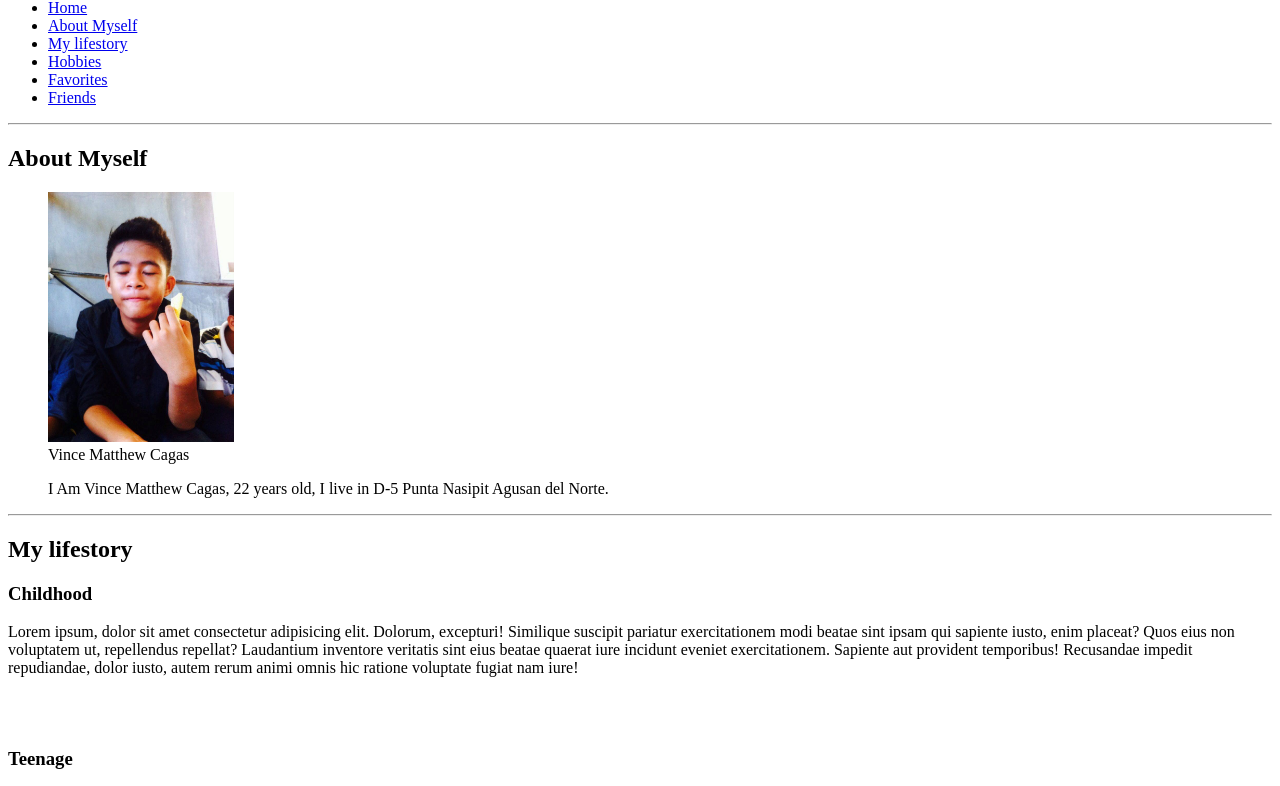
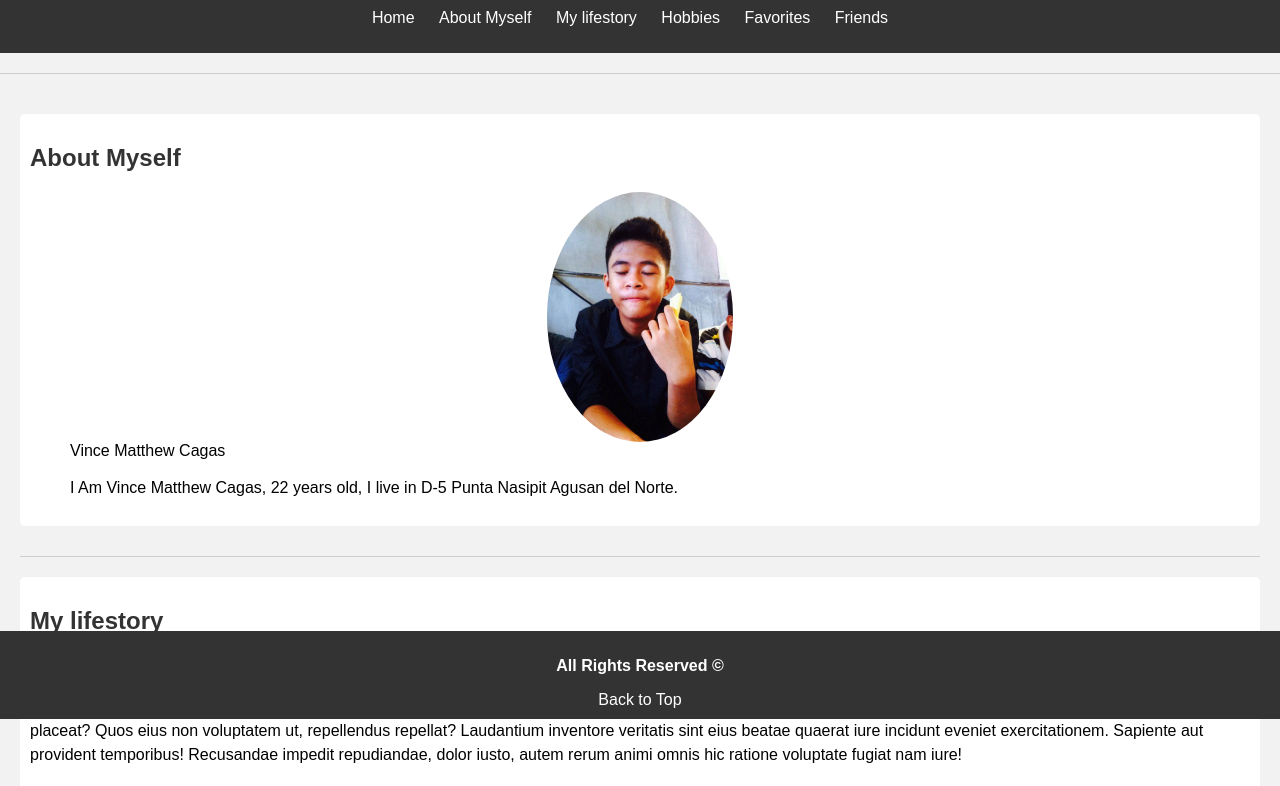
Before and after one commit to akosibazl1/all-about-me, a plain HTML site: page index.html in a window 1280 px wide. Shown: the part 81-867 px from the top of the page. Drawn offline with Linux system fonts and the light colour scheme.

Commit message:
Update index.html

```diff
--- a/index.html
+++ b/index.html
@@ -5,6 +5,72 @@
     <meta name="viewport" content="width=device-width, initial-scale=1.0">
     <title>ALL ABOUT ME</title>
 </head>
+<style>
+    body {
+        font-family: Arial, Helvetica, sans-serif;
+        margin: 0;
+        padding: 0;
+        background-color: #f2f2f2;
+    }
+    header {
+        background-color: #333;
+        color: #fff;
+        padding: 10px;
+    }
+    nav ul {
+        list-style-type: none;
+        padding: 0;
+        text-align: center;
+    }
+    nav ul li {
+        display: inline;
+        margin-right: 20px;
+    }
+    nav ul li a {
+        color: #fff;
+        text-decoration: none;
+    }
+    main {
+        padding: 20px;
+    }
+    article {
+        margin-bottom: 30px;
+    }
+    article h2 {
+        color: #333;
+    }
+    article section {
+        padding: 10px;
+        background-color: #fff;
+        border-radius: 5px;
+    }
+    article img {
+        display: block;
+        margin: 0 auto;
+        border-radius: 75%;
+    }
+    article p {
+        line-height: 1.5;
+    }
+    footer {
+        background-color: #333;
+        color: #fff;
+        text-align: center;
+        padding: 10px 0;
+        position: fixed;
+        bottom: 0;
+        width: 100%;
+    }
+    footer a {
+        color: #fff;
+        text-decoration: none;
+    }
+    hr {
+        border: none;
+        border-top: 1px solid #ccc;
+        margin: 20px 0;
+    }
+</style>
 <body>
     <header>
         <h1 style="text-align: center;">All About Me</h1>
@@ -34,7 +100,7 @@
             </section>
         </article>
         <hr>
-        <article id="My lifestory">
+        <article class="lifestory" id="My lifestory">
             <section>
                 <h2>My lifestory</h2>
                 <h3>Childhood</h3>
@@ -69,12 +135,12 @@
                     <figcaption>
                         Immortal Rank
                     </figcaption>
-                    <p>ADD ME FOR BOOSTING : 2186797954</p>
+                    <p class="add">ADD ME FOR BOOSTING : 2186797954</p>
                 </figure>
             </section>
         </article>
         <hr>
-        <article id="Friends">
+        <article class="friends" id="Friends">
             <section>
                 <h2>Friends</h2>
                 <ul>
```
